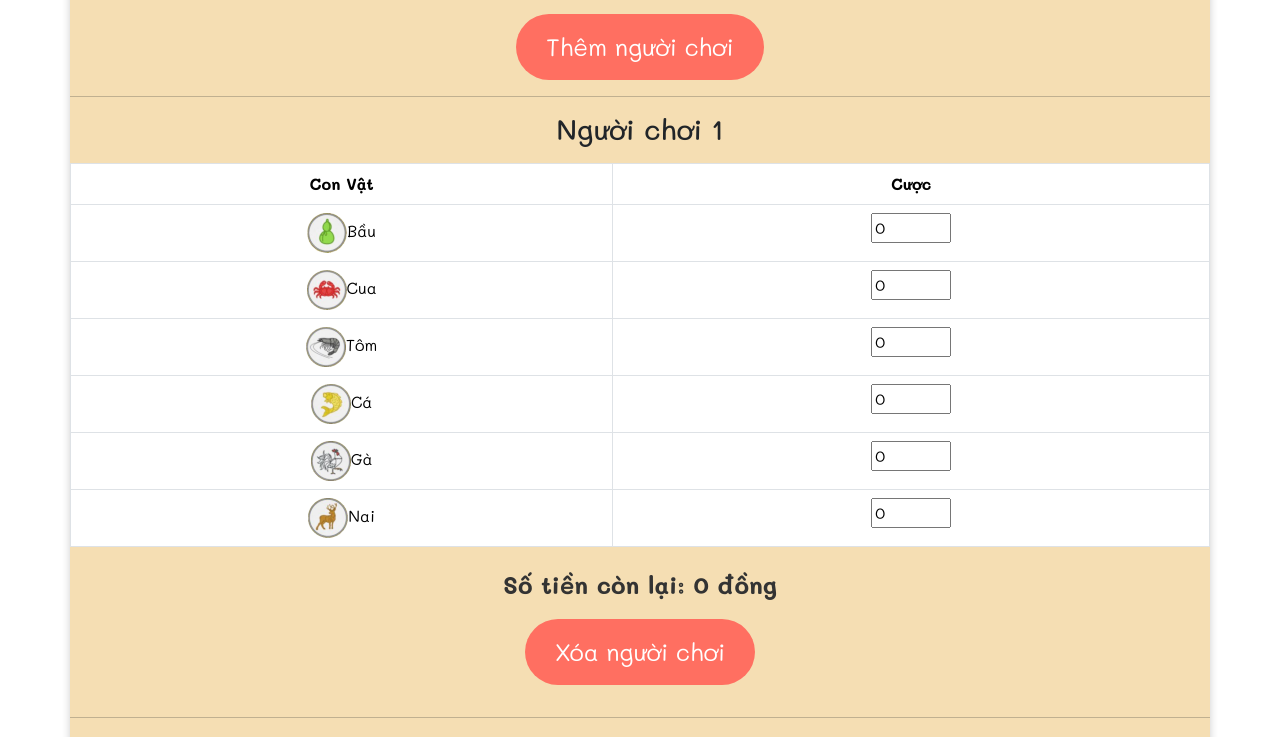
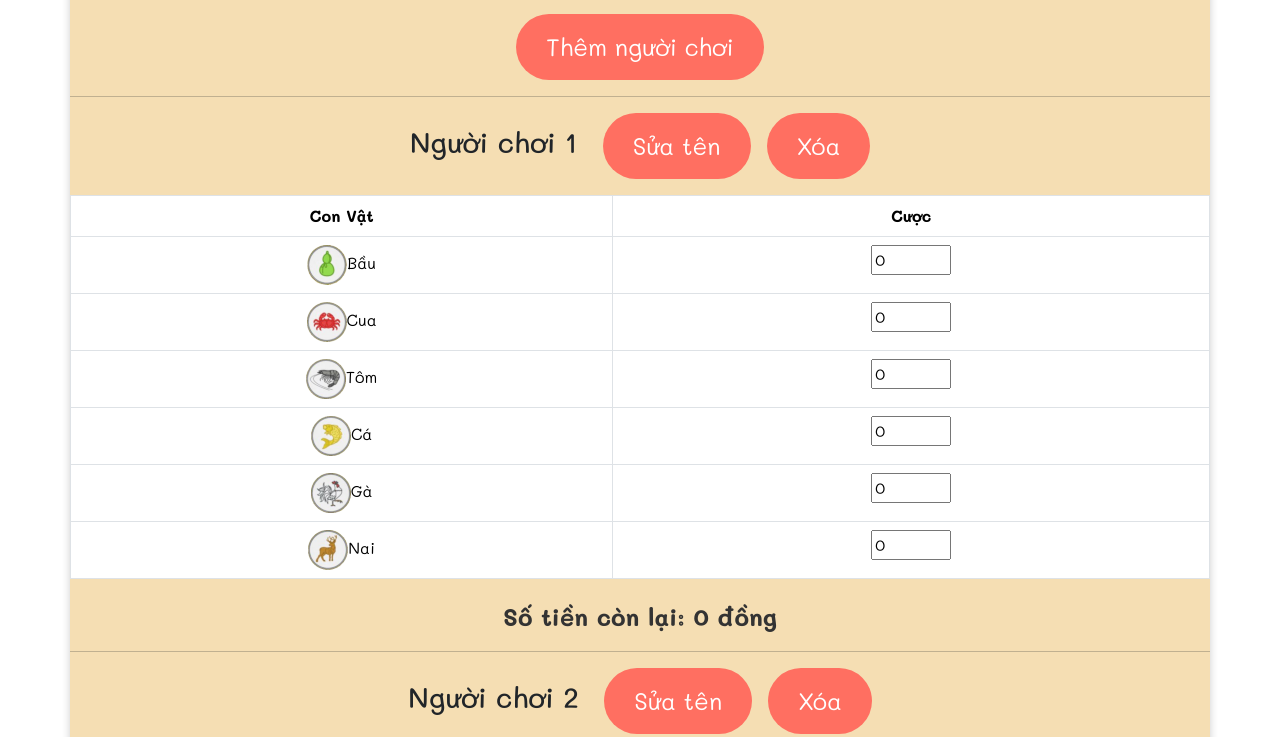
Before and after one commit to tungpham42/baucua, a React (Create React App) app: page / in a window 1280 px wide. Shown: the part 577-1314 px from the top of the page. Built offline with nearby package versions, Linux system fonts and the light colour scheme.

Commit message:
Update GameBoard.js

```diff
--- a/src/components/GameBoard.js
+++ b/src/components/GameBoard.js
@@ -1,5 +1,5 @@
 import React, { useState } from "react";
-import { Button, Row, Col, Table, Form } from "react-bootstrap";
+import { Button, Row, Col, Table, Form, Modal } from "react-bootstrap";
 import Dice from "./Dice";
 
 const icons = [
@@ -33,6 +33,11 @@ const GameBoard = () => {
   const [result, setResult] = useState("");
   const [newPlayerName, setNewPlayerName] = useState("");
   const [error, setError] = useState("");
+  const [editModal, setEditModal] = useState({
+    show: false,
+    playerId: null,
+    name: "",
+  });
 
   const rollDice = () => {
     const newDice = [0, 1, 2].map(() => Math.floor(Math.random() * 6));
@@ -95,6 +100,34 @@ const GameBoard = () => {
     setPlayers(updatedPlayers);
   };
 
+  const openEditModal = (playerId, name) => {
+    setEditModal({ show: true, playerId, name });
+  };
+
+  const closeEditModal = () => {
+    setEditModal({ show: false, playerId: null, name: "" });
+  };
+
+  const handleEditNameChange = (e) => {
+    setEditModal({ ...editModal, name: e.target.value });
+  };
+
+  const savePlayerName = () => {
+    const updatedPlayers = players.map((player) =>
+      player.id === editModal.playerId
+        ? { ...player, name: editModal.name }
+        : player
+    );
+    setPlayers(updatedPlayers);
+    closeEditModal();
+  };
+
+  const handleKeyDown = (e) => {
+    if (e.key === "Enter") {
+      addPlayer();
+    }
+  };
+
   return (
     <div className="game-board text-center">
       <h1>Bầu Cua</h1>
@@ -117,6 +150,7 @@ const GameBoard = () => {
             type="text"
             value={newPlayerName}
             onChange={(e) => setNewPlayerName(e.target.value)}
+            onKeyDown={handleKeyDown}
             placeholder="Nhập tên người chơi"
             isInvalid={!!error}
           />
@@ -129,7 +163,23 @@ const GameBoard = () => {
       {players.map((player) => (
         <div key={player.id}>
           <hr />
-          <h3>{player.name}</h3>
+          <h3>
+            {player.name}{" "}
+            <Button
+              variant="primary"
+              onClick={() => openEditModal(player.id, player.name)}
+              className="ms-3"
+            >
+              Sửa tên
+            </Button>
+            <Button
+              variant="danger"
+              onClick={() => deletePlayer(player.id)}
+              className="ms-3"
+            >
+              Xóa
+            </Button>
+          </h3>
           <Table bordered className="mt-3">
             <thead>
               <tr>
@@ -164,15 +214,33 @@ const GameBoard = () => {
             </tbody>
           </Table>
           <p>Số tiền còn lại: {player.balance} đồng</p>
-          <Button
-            variant="danger"
-            onClick={() => deletePlayer(player.id)}
-            className="mb-3"
-          >
-            Xóa người chơi
-          </Button>
         </div>
       ))}
+
+      <Modal show={editModal.show} onHide={closeEditModal}>
+        <Modal.Header closeButton>
+          <Modal.Title>Sửa tên người chơi</Modal.Title>
+        </Modal.Header>
+        <Modal.Body>
+          <Form.Group>
+            <Form.Label>Tên mới</Form.Label>
+            <Form.Control
+              type="text"
+              value={editModal.name}
+              onChange={handleEditNameChange}
+              placeholder="Nhập tên mới"
+            />
+          </Form.Group>
+        </Modal.Body>
+        <Modal.Footer>
+          <Button variant="secondary" onClick={closeEditModal}>
+            Hủy
+          </Button>
+          <Button variant="primary" onClick={savePlayerName}>
+            Lưu
+          </Button>
+        </Modal.Footer>
+      </Modal>
     </div>
   );
 };
```
